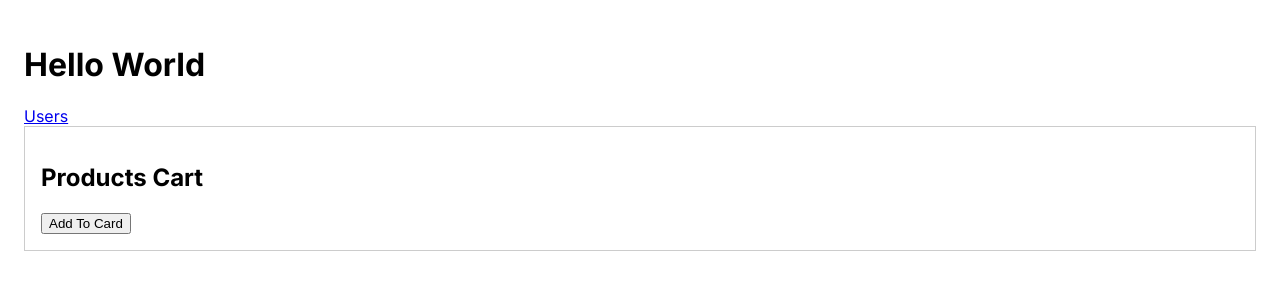
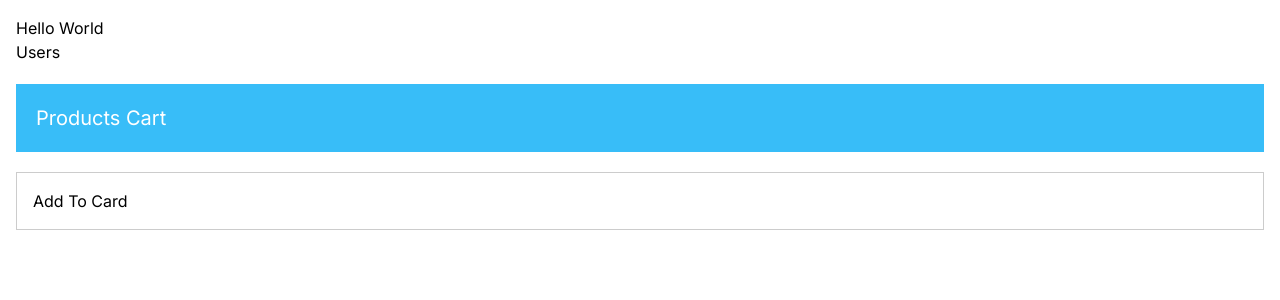
Before and after one commit to Kadunapikin/nextjs-tutorial, a Next.js app: page / in a window 1280 px wide. Shown: the top 300 px of the page. Built offline with nearby package versions, Linux system fonts and the light colour scheme.

Commit message:
use tailwind css to style Products Cart

```diff
--- a/app/components/ProductCard.tsx
+++ b/app/components/ProductCard.tsx
@@ -6,9 +6,13 @@
 
 const ProductCard = () => {
   return (
-    <div className={style.card}>
-        <h2>Products Cart</h2>
-        <AddToCard />
+    <div>
+        <div className='p-5 my-5 bg-sky-400 text-white text-xl hover:bg-sky-700'>
+            <h2>Products Cart</h2>
+        </div>
+        <div className={style.card}>
+            <AddToCard />
+        </div>
     </div>
   )
 }
--- a/app/globals.css
+++ b/app/globals.css
@@ -1,6 +1,6 @@
-/* @tailwind base;
+@tailwind base;
 @tailwind components;
-@tailwind utilities; */
+@tailwind utilities;
 
 :root {
   --foreground-rgb: 0, 0, 0;
```
